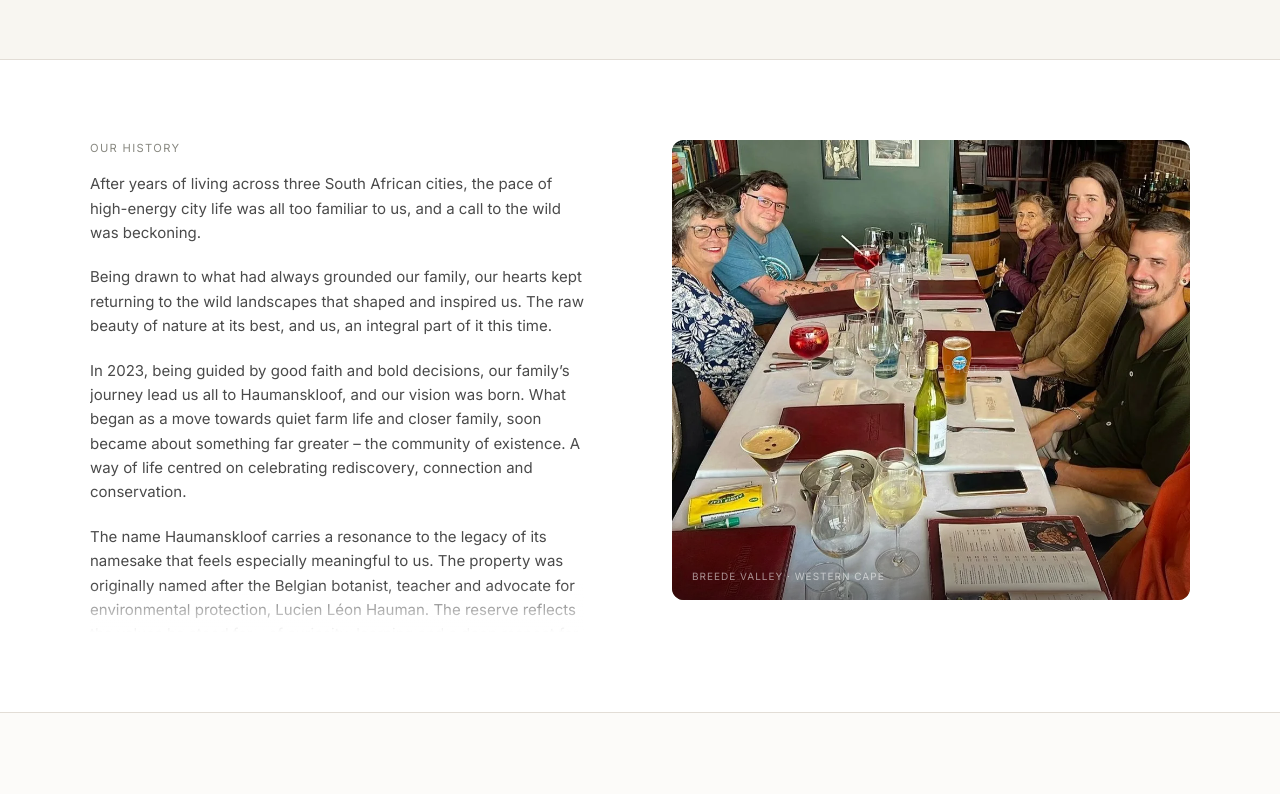
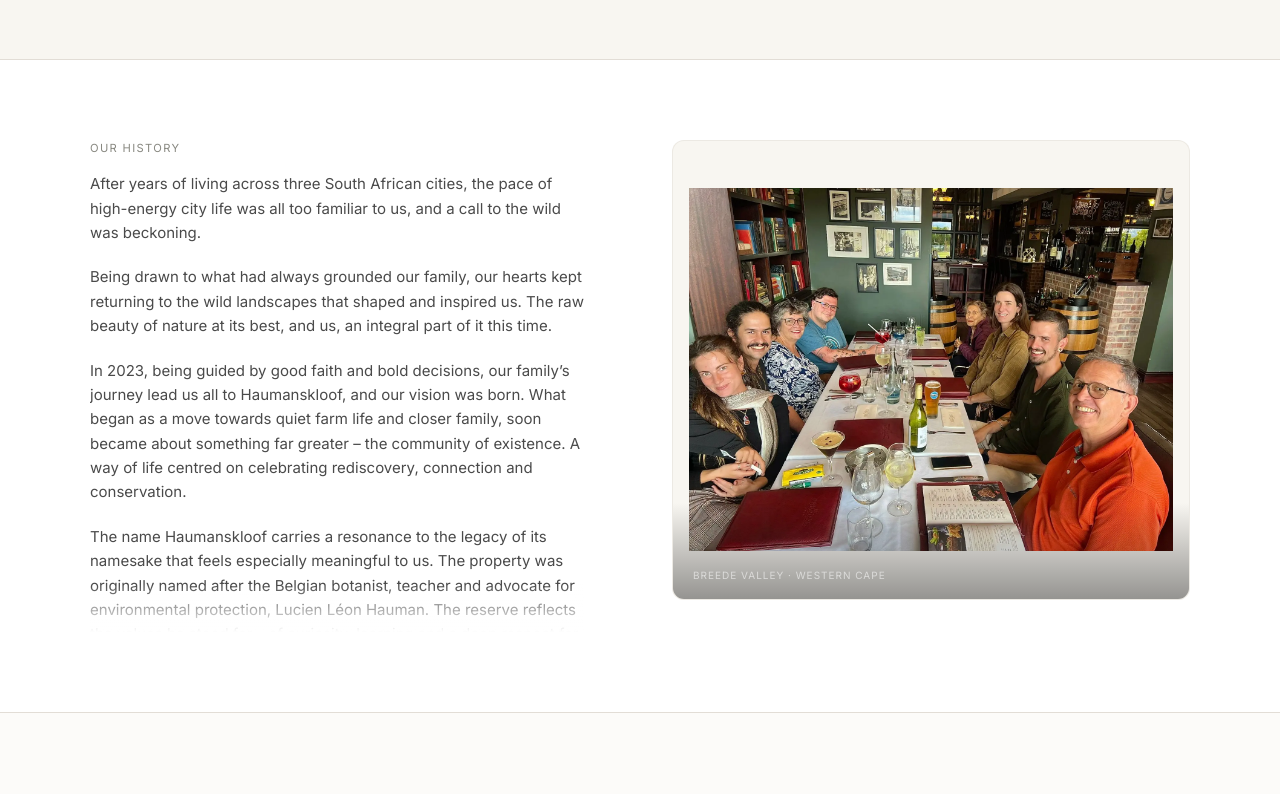
Before and after one commit to DavidFransch/haumanskloof-nature-reserve, a Next.js app: page /about in a window 1280 px wide. Shown: the part 421-1215 px from the top of the page. Built offline with nearby package versions, Linux system fonts and the light colour scheme.

Commit message:
feat: update about page image to family portrait and reset image manifest

```diff
--- a/app/about/page.tsx
+++ b/app/about/page.tsx
@@ -98,19 +98,14 @@ export default function AboutPage() {
               </div>
               <div className="absolute bottom-0 left-0 right-6 h-12 bg-linear-to-t from-white to-transparent pointer-events-none" />
             </div>
-            <div className="relative h-[380px] lg:h-[460px] rounded-lg overflow-hidden bg-bg-mid">
+            <div className="relative h-[380px] lg:h-[460px] rounded-lg overflow-hidden bg-bg-light border border-border/50">
               <Image
-                src="/images/gallery/about-story/about-story-1.webp"
-                alt="Haumanskloof Nature Reserve landscape"
+                src="/images/gallery/about-story/family-photo.webp"
+                alt="The family behind Haumanskloof Nature Reserve"
                 fill
                 sizes="(max-width: 1024px) 100vw, 50vw"
-                className="object-cover"
+                className="object-contain p-4"
               />
-              <div className="absolute inset-0 flex items-center justify-center">
-                <span className="text-white/25 text-[11px] tracking-widest uppercase">
-                  Property photo
-                </span>
-              </div>
               {/* Subtle caption overlay */}
               <div className="absolute bottom-0 left-0 right-0 h-24 bg-linear-to-t from-black/40 to-transparent" />
               <span className="absolute bottom-4 left-5 text-white/55 text-[10px] tracking-widest uppercase">
```
Also changed, not shown: public/images/gallery/about-story/family-photo.webp (added), public/images/gallery/manifest.json.
